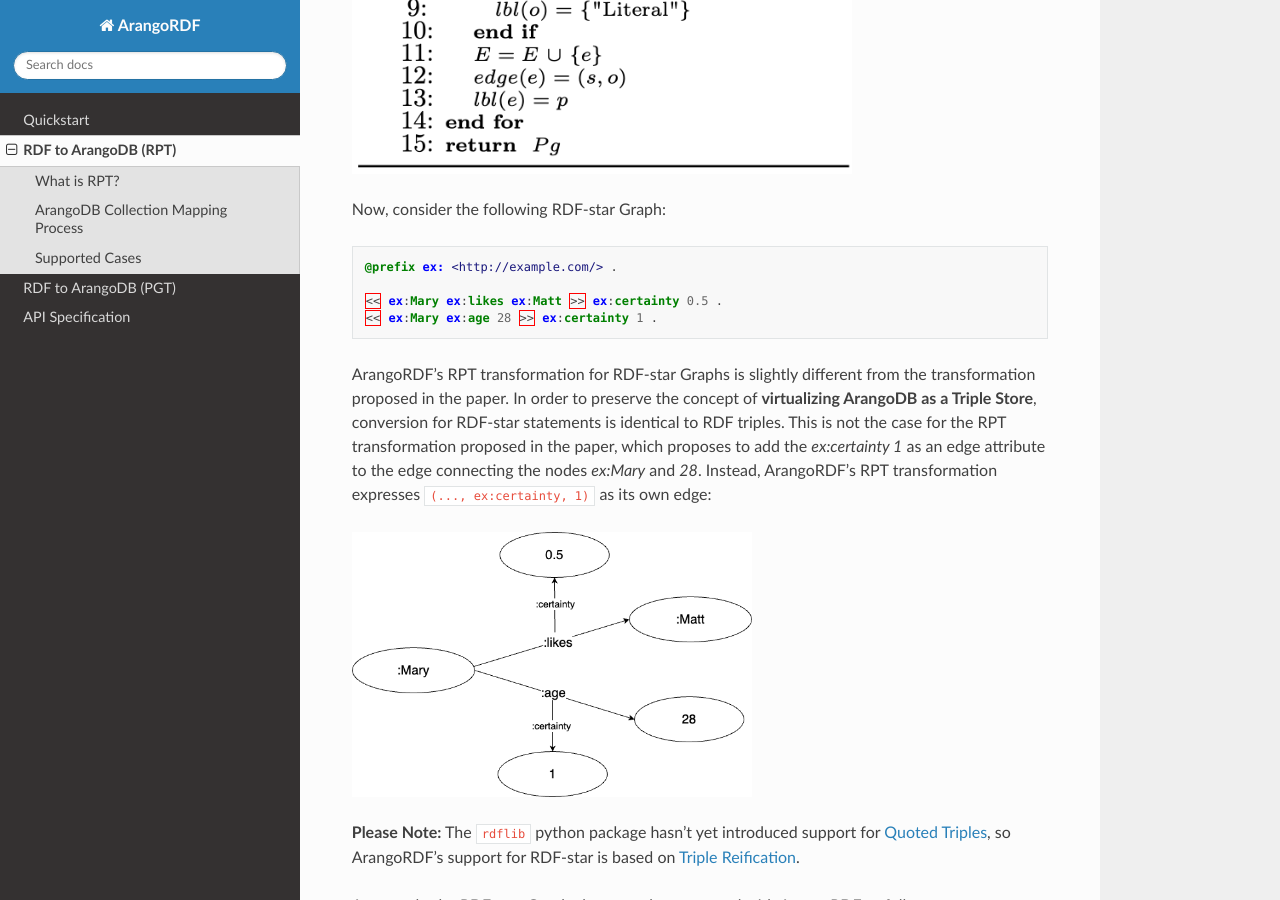
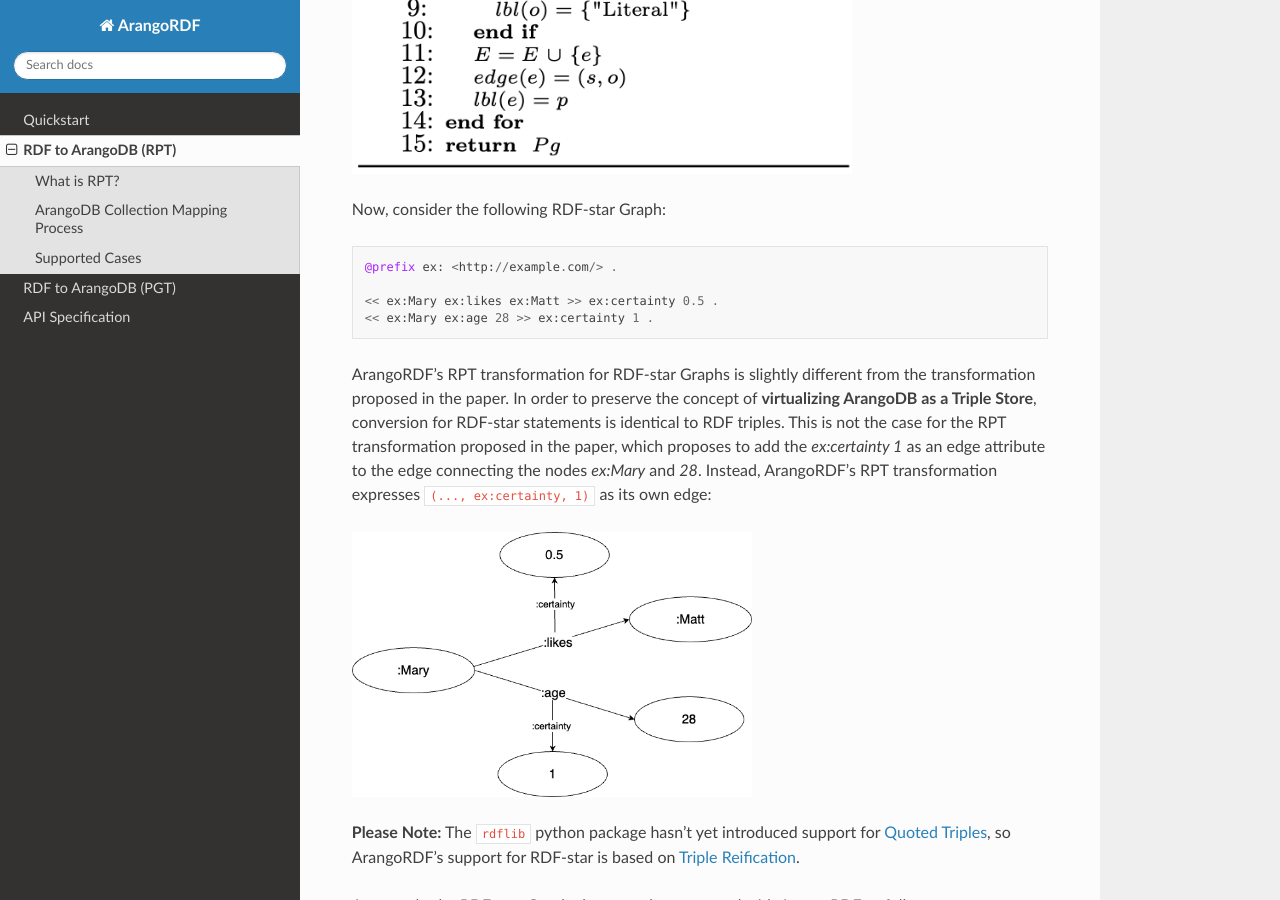
Before and after one commit to ArangoDB-Community/ArangoRDF, a Sphinx documentation site: the page built from docs/rdf_to_arangodb_rpt.rst, in a window 1280 px wide and 900 px high, scrolled down 1269 px. Built offline with Sphinx 7.4.7 and the Read the Docs theme 2.0.0, drawn with Linux system fonts in a browser that asks for light colours.

Commit message:
fix: code block warning

```diff
--- a/docs/rdf_to_arangodb_rpt.rst
+++ b/docs/rdf_to_arangodb_rpt.rst
@@ -42,7 +42,7 @@ nodes for the same IRIs.
 
 Now, consider the following RDF-star Graph:
 
-.. code-block:: turtle
+.. code-block::
 
     @prefix ex: <http://example.com/> .
 
```
